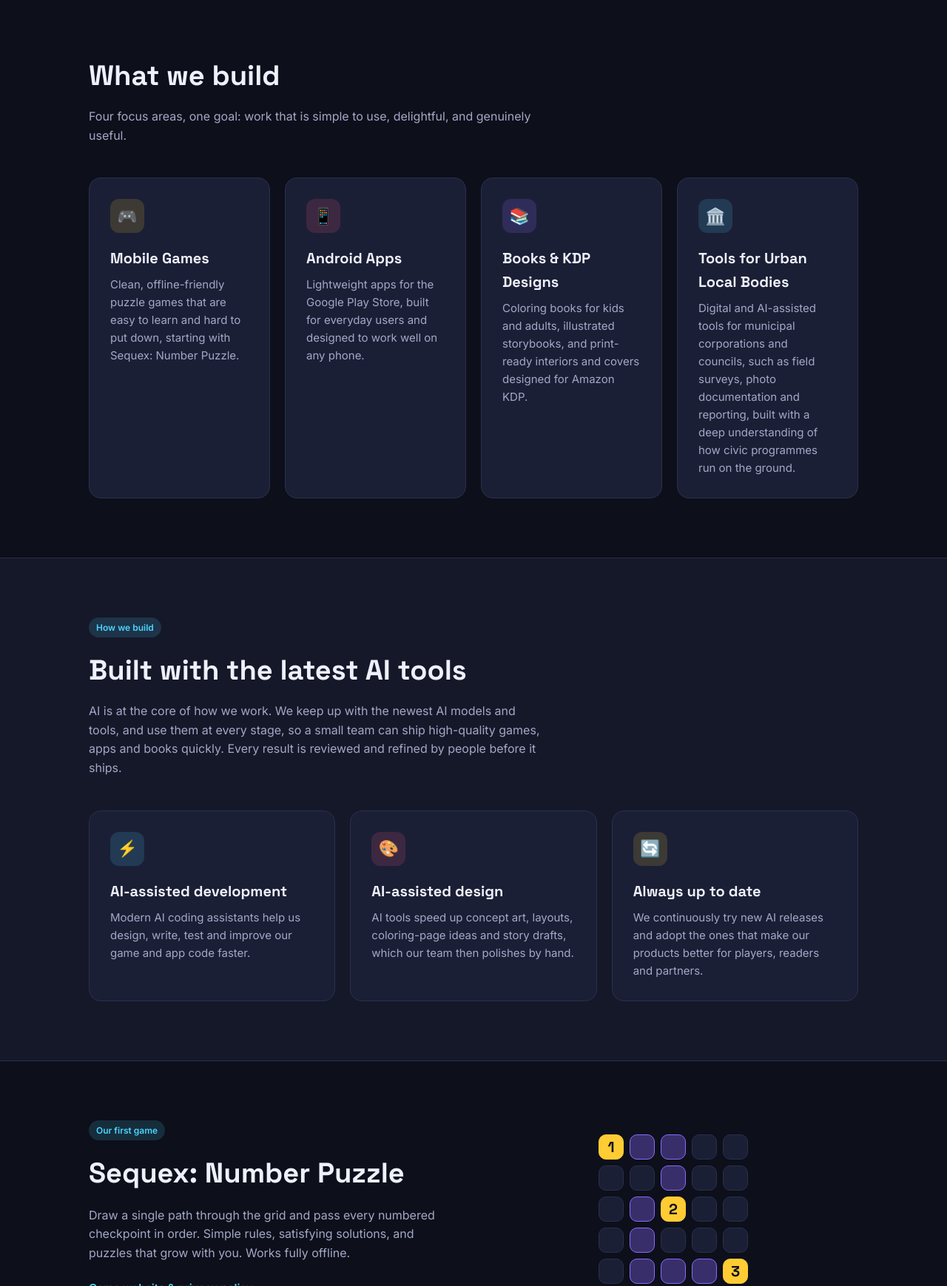
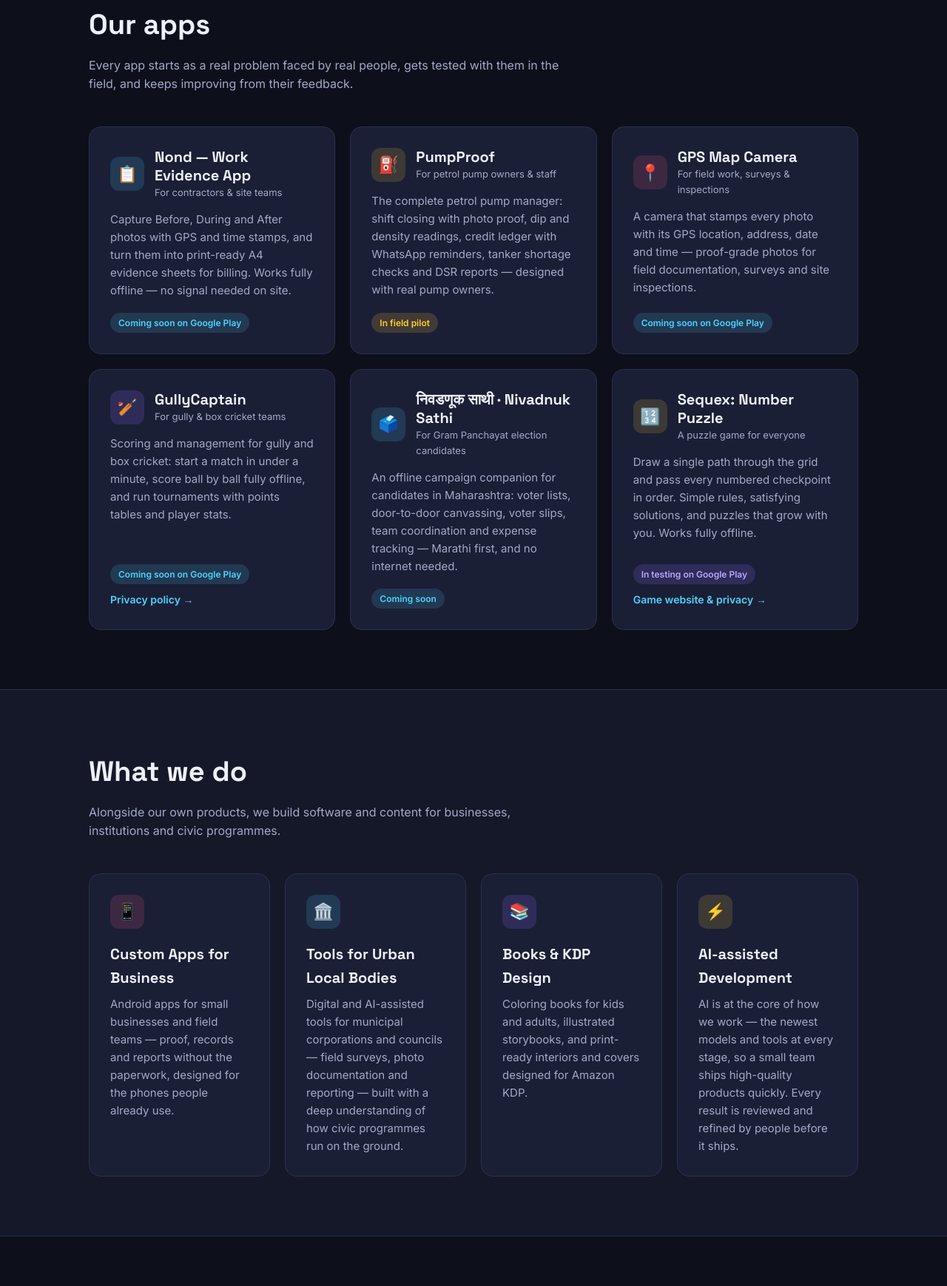
Before and after one commit to krushupsc-eng/krushupsc-eng.github.io, a plain HTML site: page index.html in a window 1280 px wide. Shown: the part 840-2579 px from the top of the page at 74% size. Drawn offline with Linux system fonts and the light colour scheme.

Commit message:
Homepage: add all apps, services and about sections

```diff
--- a/index.html
+++ b/index.html
@@ -3,8 +3,8 @@
 <head>
 <meta charset="UTF-8">
 <meta name="viewport" content="width=device-width, initial-scale=1.0">
-<title>SEQUEX — Games, Apps, Books & Civic Tech</title>
-<meta name="description" content="SEQUEX builds mobile games, Android apps, coloring and storybooks for Amazon KDP, and digital tools for urban local bodies. Based in Chhatrapati Sambhajinagar, Maharashtra.">
+<title>SEQUEX — Apps, Games & Books by Foundry Enterprises</title>
+<meta name="description" content="SEQUEX is the app and game studio of Foundry Enterprises, Maharashtra. Practical Android apps for contractors, petrol pumps, field teams, election candidates and gully cricket — plus puzzle games and books on Amazon KDP.">
 <link rel="preconnect" href="https://fonts.googleapis.com">
 <link rel="preconnect" href="https://fonts.gstatic.com" crossorigin>
 <link href="https://fonts.googleapis.com/css2?family=Space+Grotesk:wght@500;700&family=Inter:wght@400;500;600&display=swap" rel="stylesheet">
@@ -35,9 +35,9 @@
     radial-gradient(500px 300px at 85% 20%,rgba(138,107,255,.25),transparent 70%),
     radial-gradient(400px 260px at 10% 90%,rgba(77,212,255,.15),transparent 70%);pointer-events:none}
   .tag{display:inline-block;font-size:13px;font-weight:600;color:var(--c1);border:1px solid rgba(255,204,51,.35);border-radius:999px;padding:5px 14px;margin-bottom:22px}
-  h1{font-family:'Space Grotesk',sans-serif;font-size:clamp(36px,6vw,64px);line-height:1.08;max-width:780px}
+  h1{font-family:'Space Grotesk',sans-serif;font-size:clamp(36px,6vw,64px);line-height:1.08;max-width:820px}
   h1 span{background:linear-gradient(90deg,var(--c1),var(--c2),var(--c4));-webkit-background-clip:text;background-clip:text;color:transparent}
-  .lead{font-size:clamp(16px,2vw,19px);color:var(--muted);max-width:640px;margin-top:22px}
+  .lead{font-size:clamp(16px,2vw,19px);color:var(--muted);max-width:680px;margin-top:22px}
   .cta{display:flex;gap:14px;flex-wrap:wrap;margin-top:34px}
   .btn{padding:13px 24px;border-radius:10px;font-weight:600;font-size:15px}
   .btn.primary{background:var(--text);color:var(--bg)}
@@ -47,7 +47,7 @@
   section{padding:80px 0}
   .alt{background:var(--bg2);border-top:1px solid var(--line);border-bottom:1px solid var(--line)}
   h2{font-family:'Space Grotesk',sans-serif;font-size:clamp(28px,4vw,38px);margin-bottom:12px}
-  .sub{color:var(--muted);max-width:620px;margin-bottom:44px}
+  .sub{color:var(--muted);max-width:640px;margin-bottom:44px}
   .grid{display:grid;grid-template-columns:repeat(auto-fit,minmax(230px,1fr));gap:20px}
   .books{display:grid;grid-template-columns:repeat(auto-fit,minmax(280px,1fr));gap:20px}
   .book{background:var(--card);border:1px solid var(--line);border-radius:16px;padding:28px;display:flex;gap:20px;align-items:flex-start}
@@ -63,14 +63,24 @@
   .card h3{font-family:'Space Grotesk',sans-serif;font-size:20px;margin-bottom:8px}
   .card p{color:var(--muted);font-size:15px}
 
-  .product{display:grid;grid-template-columns:1fr 1fr;gap:40px;align-items:center}
-  .board{display:grid;grid-template-columns:repeat(5,1fr);gap:8px;max-width:340px;margin:0 auto}
-  .board b{aspect-ratio:1;border-radius:10px;background:var(--card);border:1px solid var(--line);display:grid;place-items:center;font-family:'Space Grotesk',sans-serif;font-size:20px}
-  .board b.p{background:rgba(138,107,255,.35);border-color:var(--c4)}
-  .board b.n{background:var(--c1);color:var(--bg);border-color:var(--c1)}
+  /* ===== Apps ===== */
+  .apps{display:grid;grid-template-columns:repeat(auto-fit,minmax(300px,1fr));gap:20px}
+  .app-card{background:var(--card);border:1px solid var(--line);border-radius:16px;padding:28px;display:flex;flex-direction:column}
+  .app-head{display:flex;align-items:center;gap:14px;margin-bottom:14px}
+  .app-head .icon{margin-bottom:0;flex:0 0 46px}
+  .app-head h3{font-family:'Space Grotesk',sans-serif;font-size:20px;line-height:1.25}
+  .app-head .for{font-size:13px;color:var(--muted)}
+  .app-card p{color:var(--muted);font-size:15px;flex:1}
+  .app-foot{display:flex;align-items:center;justify-content:space-between;gap:10px;margin-top:18px;flex-wrap:wrap}
+  .badge{display:inline-block;font-size:12px;font-weight:600;padding:4px 11px;border-radius:999px}
+  .badge.soon{background:rgba(77,212,255,.14);color:var(--c3)}
+  .badge.pilot{background:rgba(255,204,51,.16);color:var(--c1)}
+  .badge.test{background:rgba(138,107,255,.18);color:#b9a5ff}
+  .app-link{color:var(--c3);font-weight:600;font-size:14px}
+
   .pill{display:inline-block;font-size:12px;font-weight:600;padding:4px 10px;border-radius:999px;background:rgba(77,212,255,.15);color:var(--c3);margin-bottom:14px}
-  .product p{color:var(--muted);margin:14px 0 22px}
-  .product a.u{color:var(--c3);font-weight:600;font-size:15px}
+  .about p{color:var(--muted);max-width:720px;margin-bottom:16px;font-size:16px}
+  .about p strong{color:var(--text)}
 
   .contact{display:grid;grid-template-columns:repeat(auto-fit,minmax(220px,1fr));gap:20px}
   .contact .card a{color:var(--c1);font-weight:600;word-break:break-word}
@@ -78,10 +88,11 @@
 
   footer{padding:36px 0;border-top:1px solid var(--line);color:var(--muted);font-size:14px}
   footer .wrap{display:flex;justify-content:space-between;flex-wrap:wrap;gap:12px}
+  footer .flinks{display:flex;gap:18px;flex-wrap:wrap}
+  footer .flinks a:hover{color:var(--text)}
 
   @media (max-width:760px){
     .links{display:none}
-    .product{grid-template-columns:1fr}
     .hero{padding:64px 0 56px}
     section{padding:60px 0}
   }
@@ -93,10 +104,10 @@
   <nav class="wrap">
     <a href="#" class="logo"><span class="dots"><i></i><i></i><i></i><i></i></span>SEQUEX</a>
     <div class="links">
-      <a href="#what">What we build</a>
-      <a href="#ai">How we build</a>
-      <a href="#games">Games</a>
+      <a href="#apps">Apps</a>
+      <a href="#services">Services</a>
       <a href="#books">Books</a>
+      <a href="#about">About</a>
       <a href="#contact">Contact</a>
     </div>
   </nav>
@@ -104,89 +115,149 @@
 
 <div class="hero">
   <div class="wrap">
-    <span class="tag">AI-first studio · Games · Apps · Books · Civic Tech</span>
-    <h1>We create <span>playful games, books</span> and practical software for real-world problems.</h1>
-    <p class="lead">SEQUEX is an AI-first creative studio from Chhatrapati Sambhajinagar, Maharashtra, focused on new app and game development. Using the latest AI tools, we design mobile puzzle games, Android apps, coloring books and storybooks for children and adults, and digital tools that help urban local bodies work faster and more transparently.</p>
+    <span class="tag">Foundry Enterprises · Apps · Games · Books · Civic Tech</span>
+    <h1>Practical apps for <span>the field, the counter</span> and everyday life.</h1>
+    <p class="lead">SEQUEX is the app and game studio of Foundry Enterprises, from Nevasa, Maharashtra. We turn real on-ground problems — a contractor's billing evidence, a petrol pump's daily shift, a candidate's voter list, a gully cricket match — into simple Android apps that work offline, in English, मराठी and हिन्दी.</p>
     <div class="cta">
-      <a href="#what" class="btn primary">See what we build</a>
+      <a href="#apps" class="btn primary">See our apps</a>
       <a href="mailto:krushna@sequex.co.in" class="btn ghost">Get in touch</a>
     </div>
   </div>
 </div>
 
-<section id="what">
+<section id="apps">
   <div class="wrap">
-    <h2>What we build</h2>
-    <p class="sub">Four focus areas, one goal: work that is simple to use, delightful, and genuinely useful.</p>
+    <h2>Our apps</h2>
+    <p class="sub">Every app starts as a real problem faced by real people, gets tested with them in the field, and keeps improving from their feedback.</p>
+
+    <!-- ============================================================
+         ADD A NEW APP: copy one <article class="app-card"> block below,
+         change the icon, name, "for" line, description, badge and link.
+         Badge classes: .soon (Coming soon) · .pilot (In field pilot) ·
+         .test (In testing on Google Play)
+         ============================================================ -->
+    <div class="apps">
+
+      <article class="app-card">
+        <div class="app-head">
+          <div class="icon" style="background:rgba(77,212,255,.15)">📋</div>
+          <div>
+            <h3>Nond — Work Evidence App</h3>
+            <div class="for">For contractors &amp; site teams</div>
+          </div>
+        </div>
+        <p>Capture Before, During and After photos with GPS and time stamps, and turn them into print-ready A4 evidence sheets for billing. Works fully offline — no signal needed on site.</p>
+        <div class="app-foot">
+          <span class="badge soon">Coming soon on Google Play</span>
+        </div>
+      </article>
+
+      <article class="app-card">
+        <div class="app-head">
+          <div class="icon" style="background:rgba(255,204,51,.15)">⛽</div>
+          <div>
+            <h3>PumpProof</h3>
+            <div class="for">For petrol pump owners &amp; staff</div>
+          </div>
+        </div>
+        <p>The complete petrol pump manager: shift closing with photo proof, dip and density readings, credit ledger with WhatsApp reminders, tanker shortage checks and DSR reports — designed with real pump owners.</p>
+        <div class="app-foot">
+          <span class="badge pilot">In field pilot</span>
+        </div>
+      </article>
+
+      <article class="app-card">
+        <div class="app-head">
+          <div class="icon" style="background:rgba(255,92,138,.15)">📍</div>
+          <div>
+            <h3>GPS Map Camera</h3>
+            <div class="for">For field work, surveys &amp; inspections</div>
+          </div>
+        </div>
+        <p>A camera that stamps every photo with its GPS location, address, date and time — proof-grade photos for field documentation, surveys and site inspections.</p>
+        <div class="app-foot">
+          <span class="badge soon">Coming soon on Google Play</span>
+        </div>
+      </article>
+
+      <article class="app-card">
+        <div class="app-head">
+          <div class="icon" style="background:rgba(138,107,255,.18)">🏏</div>
+          <div>
+            <h3>GullyCaptain</h3>
+            <div class="for">For gully &amp; box cricket teams</div>
+          </div>
+        </div>
+        <p>Scoring and management for gully and box cricket: start a match in under a minute, score ball by ball fully offline, and run tournaments with points tables and player stats.</p>
+        <div class="app-foot">
+          <span class="badge soon">Coming soon on Google Play</span>
+          <a class="app-link" href="/gullycaptain-privacy/">Privacy policy →</a>
+        </div>
+      </article>
+
+      <article class="app-card">
+        <div class="app-head">
+          <div class="icon" style="background:rgba(77,212,255,.15)">🗳️</div>
+          <div>
+            <h3>निवडणूक साथी · Nivadnuk Sathi</h3>
+            <div class="for">For Gram Panchayat election candidates</div>
+          </div>
+        </div>
+        <p>An offline campaign companion for candidates in Maharashtra: voter lists, door-to-door canvassing, voter slips, team coordination and expense tracking — Marathi first, and no internet needed.</p>
+        <div class="app-foot">
+          <span class="badge soon">Coming soon</span>
+        </div>
+      </article>
+
+      <article class="app-card">
+        <div class="app-head">
+          <div class="icon" style="background:rgba(255,204,51,.15)">🔢</div>
+          <div>
+            <h3>Sequex: Number Puzzle</h3>
+            <div class="for">A puzzle game for everyone</div>
+          </div>
+        </div>
+        <p>Draw a single path through the grid and pass every numbered checkpoint in order. Simple rules, satisfying solutions, and puzzles that grow with you. Works fully offline.</p>
+        <div class="app-foot">
+          <span class="badge test">In testing on Google Play</span>
+          <a class="app-link" href="/sequex/">Game website &amp; privacy →</a>
+        </div>
+      </article>
+
+    </div>
+  </div>
+</section>
+
+<section id="services" class="alt">
+  <div class="wrap">
+    <h2>What we do</h2>
+    <p class="sub">Alongside our own products, we build software and content for businesses, institutions and civic programmes.</p>
     <div class="grid">
       <div class="card">
-        <div class="icon" style="background:rgba(255,204,51,.15)">🎮</div>
-        <h3>Mobile Games</h3>
-        <p>Clean, offline-friendly puzzle games that are easy to learn and hard to put down, starting with Sequex: Number Puzzle.</p>
-      </div>
-      <div class="card">
         <div class="icon" style="background:rgba(255,92,138,.15)">📱</div>
-        <h3>Android Apps</h3>
-        <p>Lightweight apps for the Google Play Store, built for everyday users and designed to work well on any phone.</p>
-      </div>
-      <div class="card">
-        <div class="icon" style="background:rgba(138,107,255,.18)">📚</div>
-        <h3>Books &amp; KDP Designs</h3>
-        <p>Coloring books for kids and adults, illustrated storybooks, and print-ready interiors and covers designed for Amazon KDP.</p>
+        <h3>Custom Apps for Business</h3>
+        <p>Android apps for small businesses and field teams — proof, records and reports without the paperwork, designed for the phones people already use.</p>
       </div>
       <div class="card">
         <div class="icon" style="background:rgba(77,212,255,.15)">🏛️</div>
         <h3>Tools for Urban Local Bodies</h3>
-        <p>Digital and AI-assisted tools for municipal corporations and councils, such as field surveys, photo documentation and reporting, built with a deep understanding of how civic programmes run on the ground.</p>
+        <p>Digital and AI-assisted tools for municipal corporations and councils — field surveys, photo documentation and reporting — built with a deep understanding of how civic programmes run on the ground.</p>
+      </div>
+      <div class="card">
+        <div class="icon" style="background:rgba(138,107,255,.18)">📚</div>
+        <h3>Books &amp; KDP Design</h3>
+        <p>Coloring books for kids and adults, illustrated storybooks, and print-ready interiors and covers designed for Amazon KDP.</p>
+      </div>
+      <div class="card">
+        <div class="icon" style="background:rgba(255,204,51,.15)">⚡</div>
+        <h3>AI-assisted Development</h3>
+        <p>AI is at the core of how we work — the newest models and tools at every stage, so a small team ships high-quality products quickly. Every result is reviewed and refined by people before it ships.</p>
       </div>
     </div>
   </div>
 </section>
 
-<section id="ai" class="alt">
-  <div class="wrap">
-    <span class="pill">How we build</span>
-    <h2>Built with the latest AI tools</h2>
-    <p class="sub">AI is at the core of how we work. We keep up with the newest AI models and tools, and use them at every stage, so a small team can ship high-quality games, apps and books quickly. Every result is reviewed and refined by people before it ships.</p>
-    <div class="grid">
-      <div class="card">
-        <div class="icon" style="background:rgba(77,212,255,.15)">⚡</div>
-        <h3>AI-assisted development</h3>
-        <p>Modern AI coding assistants help us design, write, test and improve our game and app code faster.</p>
-      </div>
-      <div class="card">
-        <div class="icon" style="background:rgba(255,92,138,.15)">🎨</div>
-        <h3>AI-assisted design</h3>
-        <p>AI tools speed up concept art, layouts, coloring-page ideas and story drafts, which our team then polishes by hand.</p>
-      </div>
-      <div class="card">
-        <div class="icon" style="background:rgba(255,204,51,.15)">🔄</div>
-        <h3>Always up to date</h3>
-        <p>We continuously try new AI releases and adopt the ones that make our products better for players, readers and partners.</p>
-      </div>
-    </div>
-  </div>
-</section>
-
-<section id="games">
-  <div class="wrap product">
-    <div>
-      <span class="pill">Our first game</span>
-      <h2>Sequex: Number Puzzle</h2>
-      <p>Draw a single path through the grid and pass every numbered checkpoint in order. Simple rules, satisfying solutions, and puzzles that grow with you. Works fully offline.</p>
-      <a class="u" href="/sequex/">Game website &amp; privacy policy →</a>
-    </div>
-    <div class="board" aria-hidden="true">
-      <b class="n">1</b><b class="p"></b><b class="p"></b><b></b><b></b>
-      <b></b><b></b><b class="p"></b><b></b><b></b>
-      <b></b><b class="p"></b><b class="n">2</b><b></b><b></b>
-      <b></b><b class="p"></b><b></b><b></b><b></b>
-      <b></b><b class="p"></b><b class="p"></b><b class="p"></b><b class="n">3</b>
-    </div>
-  </div>
-</section>
-
-<section id="books" class="alt">
+<section id="books">
   <div class="wrap">
     <h2>Books for every age</h2>
     <p class="sub">We write, illustrate and design books that invite people to slow down, color, and imagine.</p>
@@ -210,10 +281,20 @@
   </div>
 </section>
 
+<section id="about" class="alt">
+  <div class="wrap about">
+    <span class="pill">About</span>
+    <h2>Foundry Enterprises</h2>
+    <p><strong>SEQUEX is the product brand of Foundry Enterprises</strong>, an MSME-registered firm from Nevasa, Ahilyanagar, Maharashtra, founded in February 2026.</p>
+    <p>We build software the way the field teaches us: find a real problem, build the simplest thing that solves it, put it in real users' hands, and let their feedback shape the next version. Our apps are in daily use — from a one-lakh-household municipal survey to a working petrol pump.</p>
+    <p>New apps and services are added here as they ship — this page grows with the studio.</p>
+  </div>
+</section>
+
 <section id="contact">
   <div class="wrap">
     <h2>Contact</h2>
-    <p class="sub">For partnerships, municipal projects, book design work, or feedback on our games, apps and books.</p>
+    <p class="sub">For partnerships, municipal projects, custom app work, book design, or feedback on our apps and games.</p>
     <div class="contact">
       <div class="card">
         <div class="label">Email</div>
@@ -234,7 +315,11 @@
 <footer>
   <div class="wrap">
     <span>© <span id="y">2026</span> SEQUEX is a brand of <strong>Foundry Enterprises</strong> (Proprietorship), Nevasa, Ahilyanagar, Maharashtra.<br>MSME Udyam Registration No. UDYAM-MH-01-0284229</span>
-    <span>sequex.co.in</span>
+    <span class="flinks">
+      <a href="/sequex/">Number Puzzle</a>
+      <a href="/gullycaptain-privacy/">GullyCaptain Privacy</a>
+      <a href="/green-india-iec-expert/">Careers — IEC Expert</a>
+    </span>
   </div>
 </footer>
 
```
